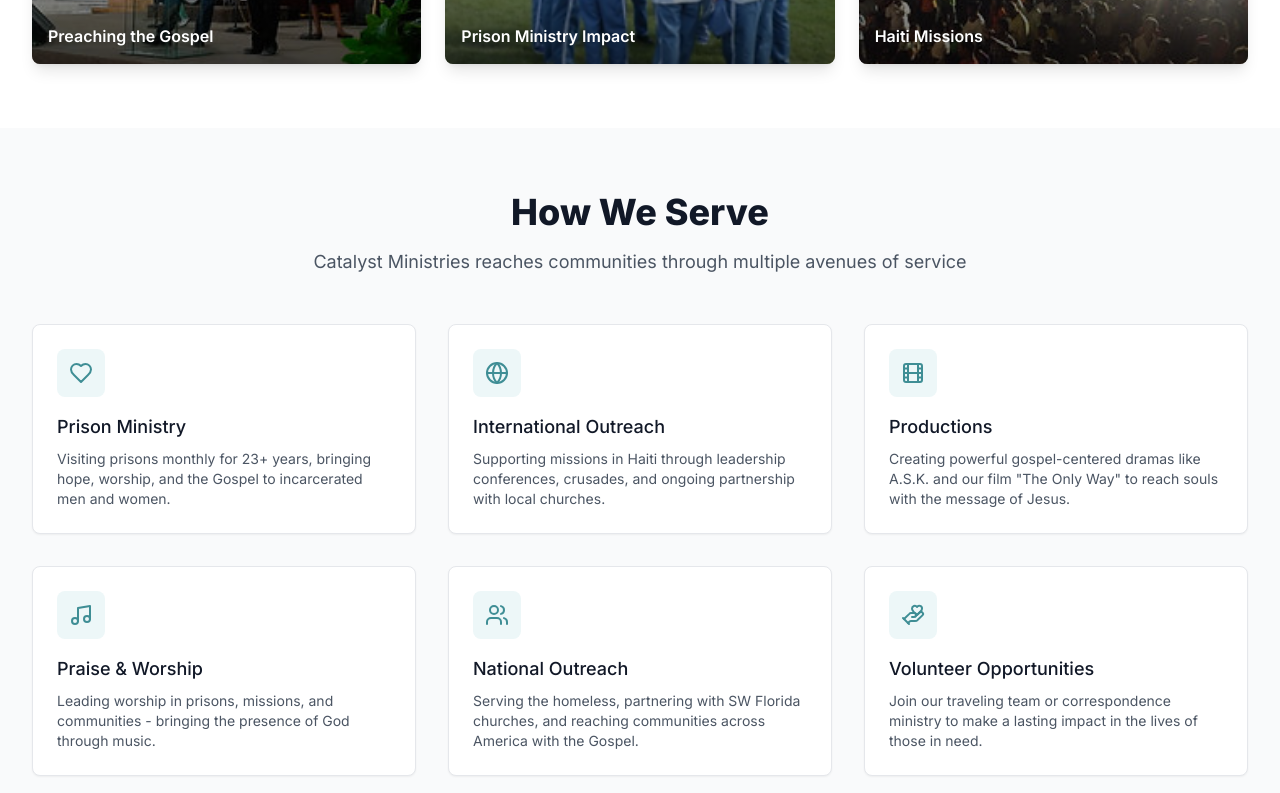
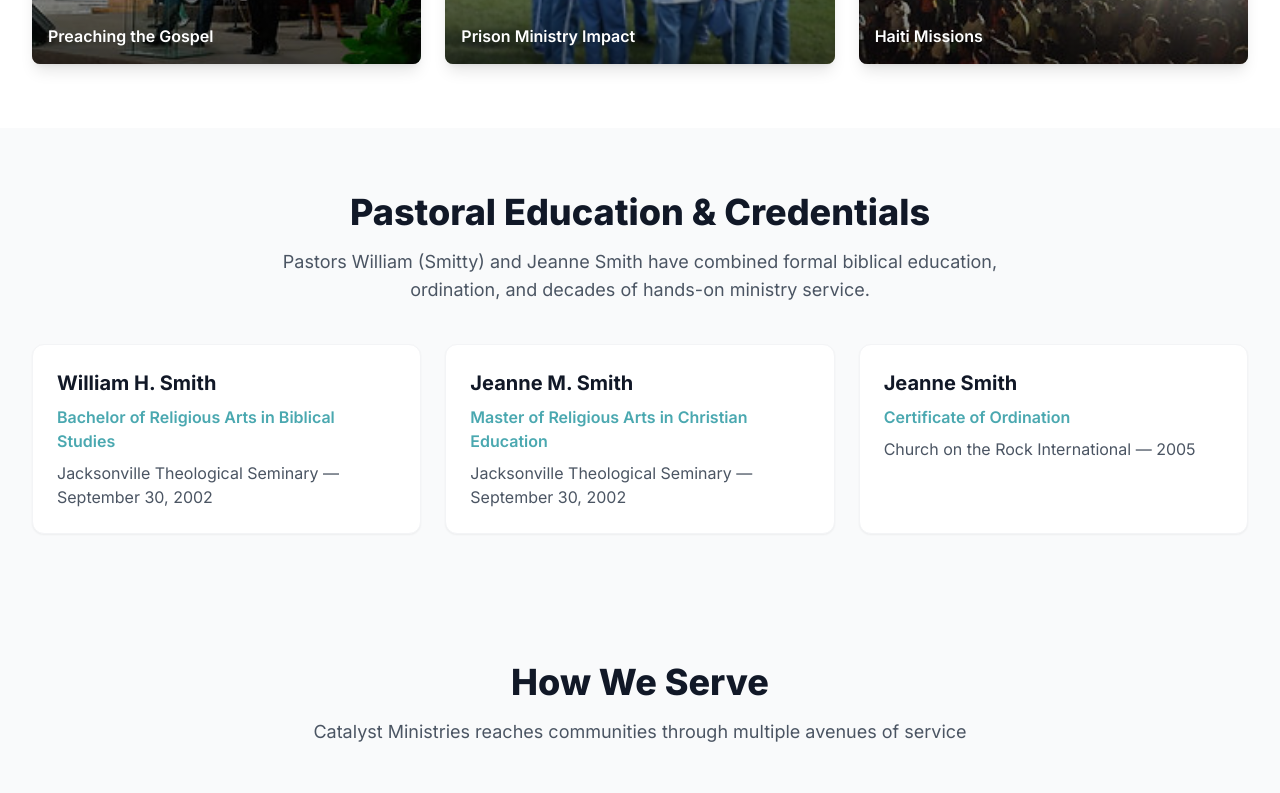
Before and after one commit to Catalyst-FL/catalystfl, a Next.js app: page / in a window 1280 px wide. Shown: the part 1200-1993 px from the top of the page. Built offline with nearby package versions, Linux system fonts and the light colour scheme; no server answers.

Commit message:
Add pastoral education and ministry credentials

```diff
--- a/app/page.tsx
+++ b/app/page.tsx
@@ -170,6 +170,50 @@ export default function Home() {
         </div>
       </div>
 
+      {/* Pastoral Education & Credentials */}
+      <div className="bg-gray-50 py-16">
+        <div className="mx-auto max-w-7xl px-4 sm:px-6 lg:px-8">
+          <div className="text-center mb-10">
+            <h2 className="text-3xl font-extrabold text-gray-900 sm:text-4xl">
+              Pastoral Education &amp; Credentials
+            </h2>
+            <p className="mx-auto mt-4 max-w-3xl text-lg text-gray-600">
+              Pastors William (Smitty) and Jeanne Smith have combined formal
+              biblical education, ordination, and decades of hands-on ministry service.
+            </p>
+          </div>
+          <div className="grid gap-6 md:grid-cols-3">
+            <div className="rounded-xl bg-white p-6 shadow-sm border border-gray-100">
+              <h3 className="text-xl font-bold text-gray-900">William H. Smith</h3>
+              <p className="mt-2 font-semibold text-primary-600">
+                Bachelor of Religious Arts in Biblical Studies
+              </p>
+              <p className="mt-2 text-gray-600">
+                Jacksonville Theological Seminary — September 30, 2002
+              </p>
+            </div>
+            <div className="rounded-xl bg-white p-6 shadow-sm border border-gray-100">
+              <h3 className="text-xl font-bold text-gray-900">Jeanne M. Smith</h3>
+              <p className="mt-2 font-semibold text-primary-600">
+                Master of Religious Arts in Christian Education
+              </p>
+              <p className="mt-2 text-gray-600">
+                Jacksonville Theological Seminary — September 30, 2002
+              </p>
+            </div>
+            <div className="rounded-xl bg-white p-6 shadow-sm border border-gray-100">
+              <h3 className="text-xl font-bold text-gray-900">Jeanne Smith</h3>
+              <p className="mt-2 font-semibold text-primary-600">
+                Certificate of Ordination
+              </p>
+              <p className="mt-2 text-gray-600">
+                Church on the Rock International — 2005
+              </p>
+            </div>
+          </div>
+        </div>
+      </div>
+
       {/* Features Section */}
       <div className="bg-gray-50 py-16">
         <div className="mx-auto max-w-7xl px-4 sm:px-6 lg:px-8">
```
